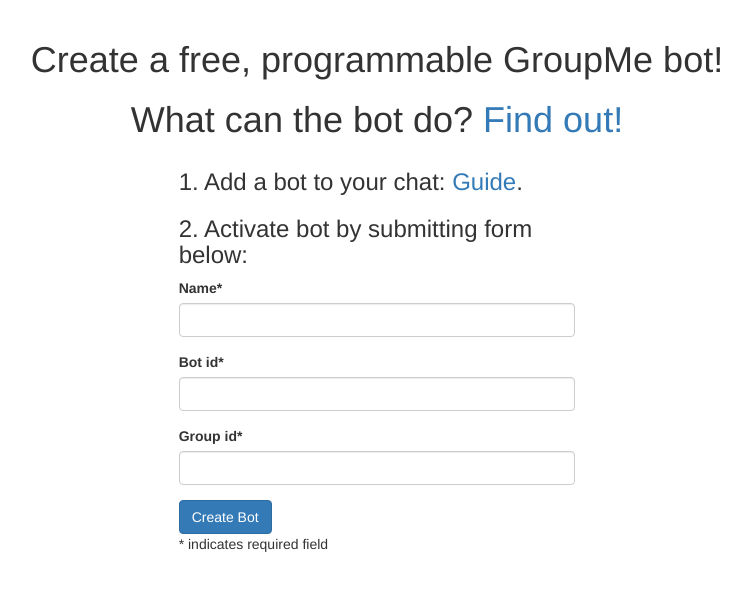
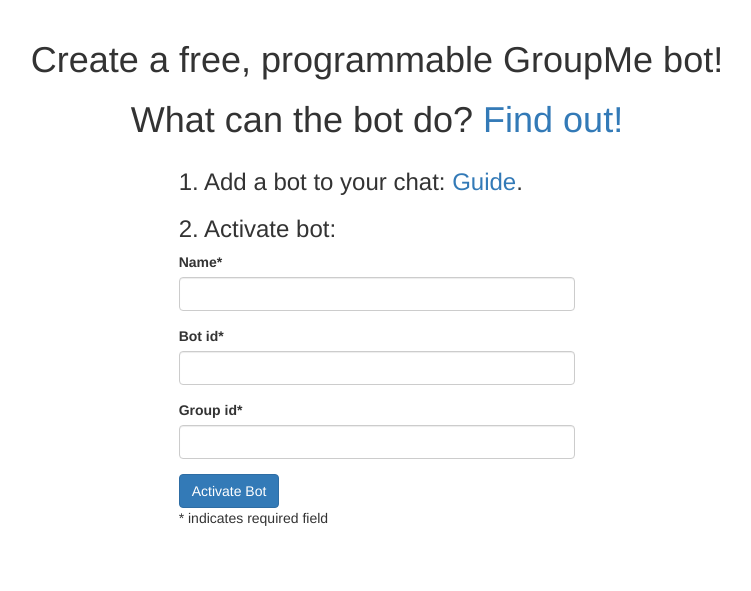
Before and after one commit to eyoung8/groupmebot, a Django app: page / in a window 1280 px wide. Shown: the part 52-643 px from the top of the page, without its empty margins (263-1014 px from the left). Run offline with Django 3.2, Linux system fonts and the light colour scheme; some libraries are stand-ins or nearby versions.

Commit message:
slight text changes

```diff
--- a/bot/templates/bot_home.html
+++ b/bot/templates/bot_home.html
@@ -19,12 +19,12 @@
     <div class="row" align="left">
         <div class="col-sm-offset-4 col-sm-4">
             <h3>1. Add a bot to your chat: <a href="{% url 'create_bot_instructions' %}">Guide</a>.</h3>
-            <h3>2. Activate bot by submitting form below:</h3>
+            <h3>2. Activate bot:</h3>
         </div>
         <div class="col-sm-offset-4 col-sm-4">
             <form method="POST" action='' enctype='multipart/form-data'> {% csrf_token %}
                 {{ bot_form | crispy }}
-                <input type='submit' class='btn btn-primary' value='Create Bot' />
+                <input type='submit' class='btn btn-primary' value='Activate Bot' />
             </form>
             <p>* indicates required field</p>
         </div>
```
